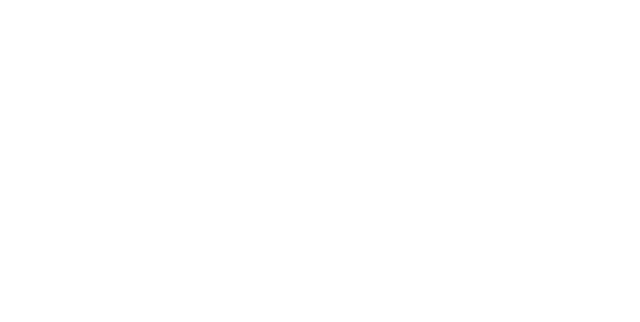
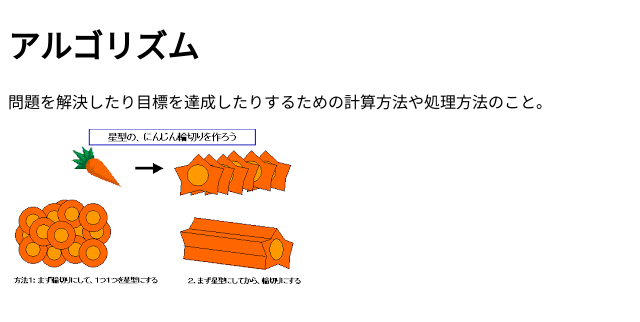
Before and after one commit to tsrnaoya/course-introduction, a plain HTML site: page subjectA.html in a window 1280 px wide. Shown: the whole page, without its empty margins (0-640 px from the left). Drawn offline with Linux system fonts and the light colour scheme.

Commit message:
index.htmlとsubjectA.htmlの変更

```diff
--- a/subjectA.html
+++ b/subjectA.html
@@ -4,10 +4,11 @@
     <meta charset="UTF-8">
     <meta http-equiv="X-UA-Compatible" content="IE=edge">
     <meta name="viewport" content="width=device-width, initial-scale=1.0">
-    <title> </title>
+    <title>アルゴリズムの紹介</title>
 </head>
 <body>
-    <h1></h1><br>
-    <img src="" alt="">
+    <h1>アルゴリズム</h1>
+    <p>問題を解決したり目標を達成したりするための計算方法や処理方法のこと。</p>
+    <img src="arugorizumu.png" alt="アルゴリズム">
 </body>
 </html>
```
Also changed, not shown: index.html (+1 -1 lines), arugorizumu.png (added).
